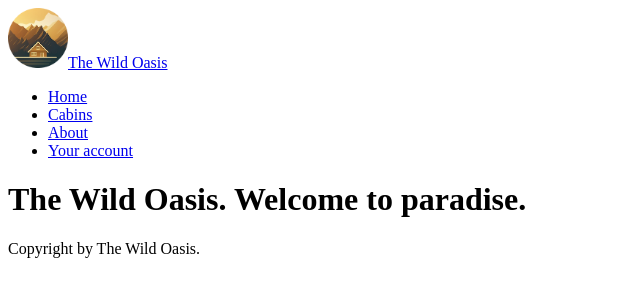
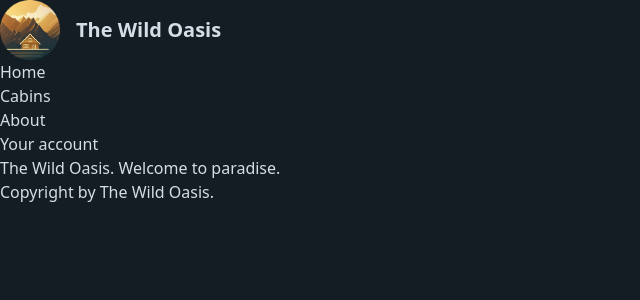
Before and after one commit to adrian-prajsnar/serenity-haven-website, a Next.js app: page / in a window 1280 px wide. Shown: the top 300 px of the page, without its empty margins (0-640 px from the left). Built offline with nearby package versions, Linux system fonts and the light colour scheme.

Commit message:
Styling with Tailwind CSS

```diff
--- a/app/_styles/globals.css
+++ b/app/_styles/globals.css
@@ -2,7 +2,7 @@
 @tailwind components;
 @tailwind utilities;
 
-@layer components {
+/* @layer components {
   .spinner {
     margin: 3.2rem auto 1.6rem;
     width: 60px;
@@ -28,12 +28,12 @@
       transform: rotate(1turn);
     }
   }
-}
+} */
 
 /* For data picker */
-.rdp {
+/* .rdp {
   --rdp-cell-size: 32px !important;
   --rdp-accent-color: theme('colors.accent.500') !important;
   --rdp-background-color: theme('colors.accent.600') !important;
   margin: 0 !important;
-}
+} */
--- a/app/layout.tsx
+++ b/app/layout.tsx
@@ -1,4 +1,5 @@
 import { ReactNode } from 'react';
+import '@/app/_styles/globals.css';
 
 import Navigation from '@/app/_components/Navigation';
 import Logo from '@/app/_components/Logo';
@@ -10,7 +11,7 @@
 export default function RootLayout({ children }: { children: ReactNode }) {
   return (
     <html lang='en'>
-      <body>
+      <body className='bg-primary-950 text-primary-100 min-h-screen'>
         <header>
           <Logo />
           <Navigation />
--- a/tailwind.config.ts
+++ b/tailwind.config.ts
@@ -8,10 +8,33 @@
   ],
   theme: {
     extend: {
-      backgroundImage: {
-        'gradient-radial': 'radial-gradient(var(--tw-gradient-stops))',
-        'gradient-conic':
-          'conic-gradient(from 180deg at 50% 50%, var(--tw-gradient-stops))',
+      colors: {
+        primary: {
+          50: '#E1E8EF',
+          100: '#D4DEE7',
+          200: '#B7C7D7',
+          300: '#99B0C7',
+          400: '#7C99B6',
+          500: '#5E82A6',
+          600: '#4C6B8A',
+          700: '#3C546C',
+          800: '#2C3D4F',
+          900: '#1B2631',
+          950: '#141C24',
+        },
+        accent: {
+          50: '#FAF5F0',
+          100: '#F4ECE1',
+          200: '#E8D6BF',
+          300: '#DDC2A2',
+          400: '#D2AF84',
+          500: '#C69963',
+          600: '#B78343',
+          700: '#926835',
+          800: '#6C4D28',
+          900: '#4B351B',
+          950: '#382814',
+        },
       },
     },
   },
```
Also changed, not shown: package.json (+6 -5 lines), 1 other file (tests, documents, lock files or other folders).
